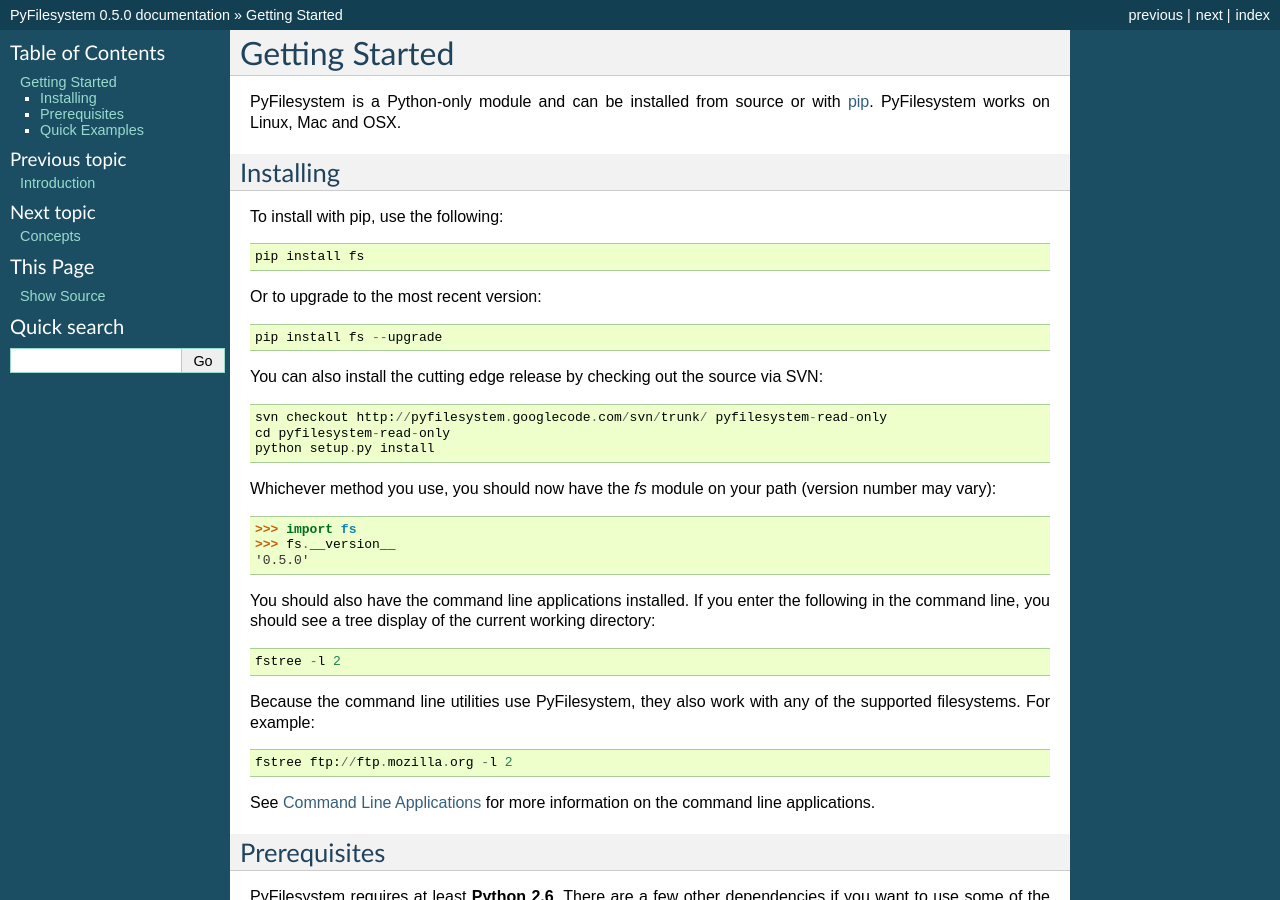
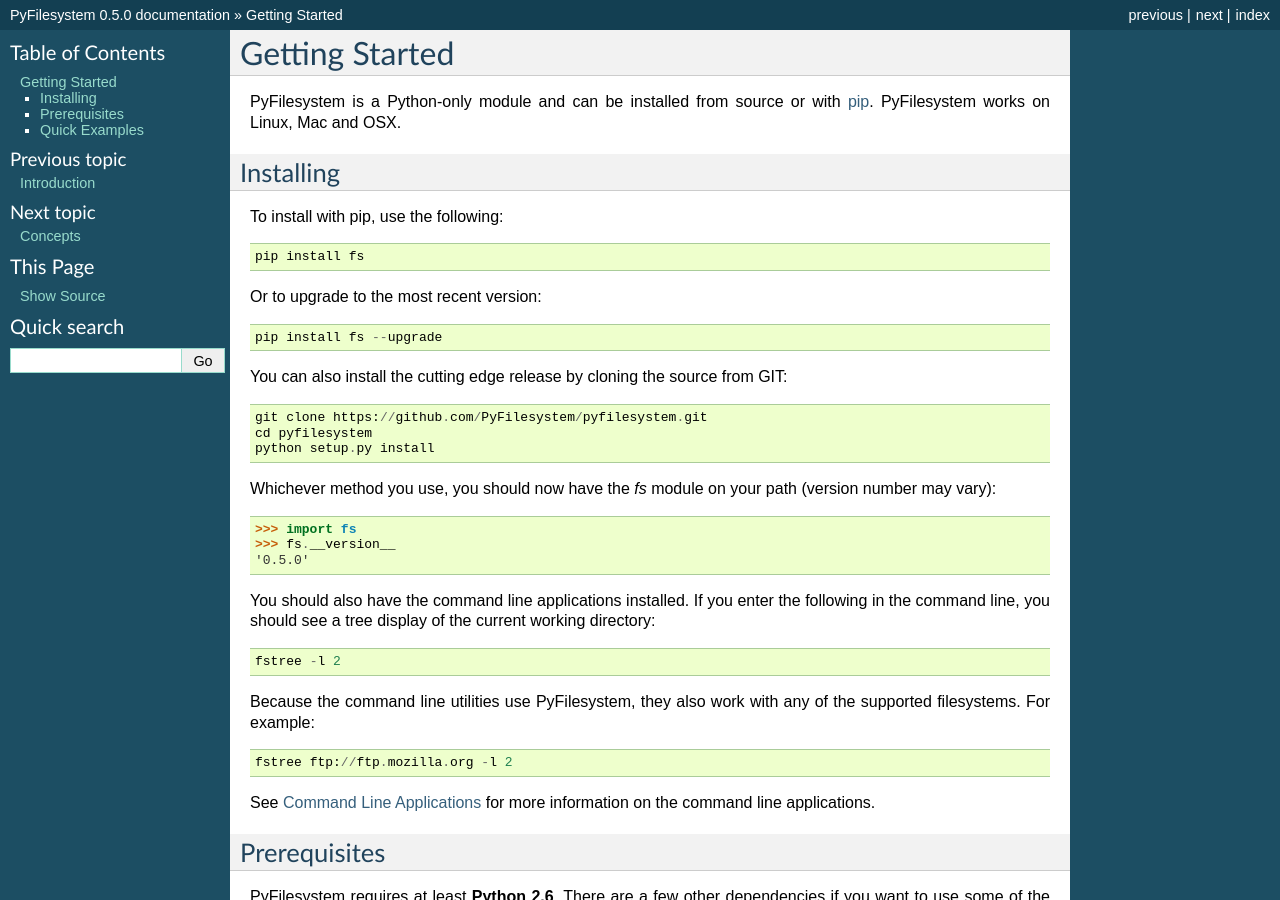
Before and after one commit to PyFilesystem/pyfilesystem, a Sphinx documentation site: the page built from docs/getting_started.rst, in a window 1280 px wide and 900 px high. Built offline with Sphinx 7.4.7, drawn with Linux system fonts in a browser that asks for light colours.

Commit message:
Correct source-code location in docs

```diff
--- a/docs/getting_started.rst
+++ b/docs/getting_started.rst
@@ -14,10 +14,10 @@
 
 	pip install fs --upgrade
 
-You can also install the cutting edge release by checking out the source via SVN::
+You can also install the cutting edge release by cloning the source from GIT::
 
-    svn checkout http://pyfilesystem.googlecode.com/svn/trunk/ pyfilesystem-read-only
-    cd pyfilesystem-read-only
+    git clone https://github.com/PyFilesystem/pyfilesystem.git
+    cd pyfilesystem
     python setup.py install
 
 Whichever method you use, you should now have the `fs` module on your path (version number may vary)::
```
